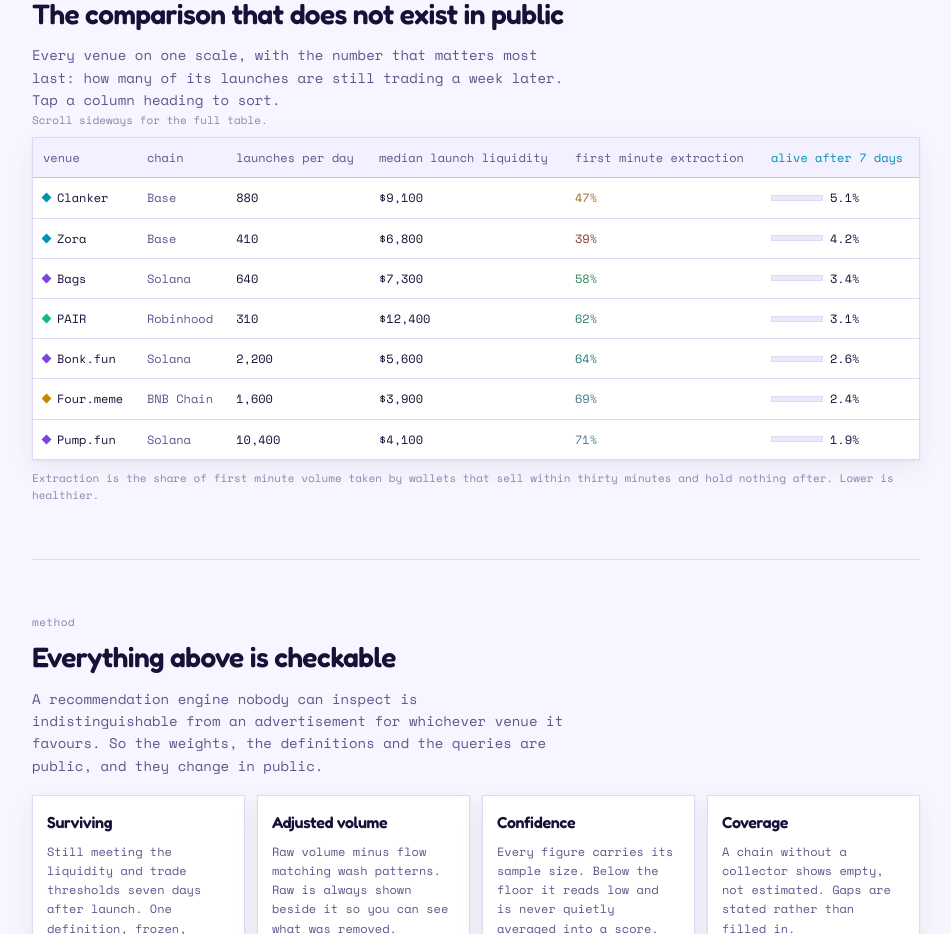
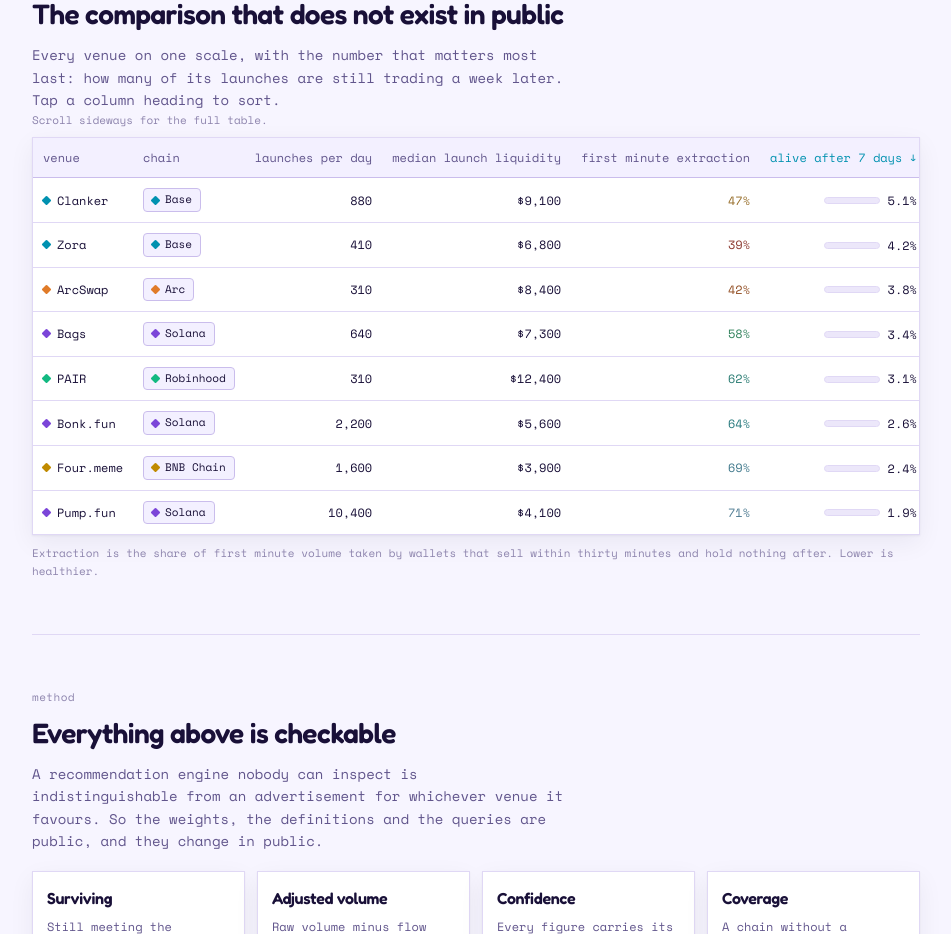
Before and after one commit to KingofSpades-dev/Waggle, a Next.js app: page / in a window 1280 px wide. Shown: the part 1460-2394 px from the top of the page, without its empty margins (164-1115 px from the left). Built offline with nearby package versions, Linux system fonts and the light colour scheme; no server answers; the database is empty.

Commit message:
fix(table): enhance launchpads table UI, deduplicate PostgreSQL launches, and update multi-chain ingestion daemon

```diff
--- a/scripts/initDb.js
+++ b/scripts/initDb.js
@@ -122,6 +122,7 @@
 
 -- Indexes
 CREATE INDEX IF NOT EXISTS idx_launches_chain_venue ON launches(chain_id, venue_id, block_timestamp DESC);
+CREATE UNIQUE INDEX IF NOT EXISTS idx_launches_pool_address ON launches(pool_address);
 CREATE INDEX IF NOT EXISTS idx_trades_launch_seconds ON trades_first_hour(launch_id, seconds_after_launch);
 CREATE INDEX IF NOT EXISTS idx_snapshots_latest ON metrics_snapshots(snapshot_time DESC);
 CREATE INDEX IF NOT EXISTS idx_submissions_ttl ON submissions(expires_at);
--- a/src/app/globals.css
+++ b/src/app/globals.css
@@ -787,11 +787,18 @@
   background: var(--panel2);
 }
 
+th.num,
+td.num {
+  text-align: right;
+  font-variant-numeric: tabular-nums;
+}
+
 .vname {
   display: flex;
   align-items: center;
   gap: 7px;
   white-space: nowrap;
+  font-weight: 500;
 }
 
 .vchip {
@@ -799,23 +806,42 @@
   height: 7px;
   flex: none;
   transform: rotate(45deg);
+  border-radius: 1px;
+}
+
+.chain-badge {
+  display: inline-flex;
+  align-items: center;
+  gap: 6px;
+  padding: 2px 8px;
+  background: var(--panel2);
+  border: 1px solid var(--line2);
+  border-radius: 4px;
+  font-size: 11px;
+  color: var(--text);
+  white-space: nowrap;
 }
 
 .minibar {
-  display: flex;
+  display: inline-flex;
   align-items: center;
-  gap: 7px;
+  justify-content: flex-end;
+  gap: 8px;
 }
 
 .minibar .t {
-  width: 52px;
-  height: 6px;
+  width: 56px;
+  height: 7px;
   background: #ece7fa;
   border: 1px solid var(--line);
+  border-radius: 4px;
+  overflow: hidden;
 }
 
 .minibar .f {
   height: 100%;
+  border-radius: 4px;
+  transition: width 0.4s ease;
 }
 
 /* Method */
--- a/src/app/page.tsx
+++ b/src/app/page.tsx
@@ -191,7 +191,7 @@
       <section className="hero">
         <div className="livebar">
           <span className="dot"></span>
-          <span id="collectors">4 collectors running, 1 not started</span>
+          <span id="collectors">5 collectors running, 0 not started</span>
           <span>·</span>
           <span>
             updated <b>{lastUpdatedSec < 5 ? 'just now' : `${lastUpdatedSec}s ago`}</b>
@@ -498,7 +498,7 @@
                   }}
                   aria-sort={sortKey === 'name' ? (sortDir === -1 ? 'descending' : 'ascending') : undefined}
                 >
-                  venue
+                  venue {sortKey === 'name' ? (sortDir === -1 ? '↓' : '↑') : ''}
                 </th>
                 <th
                   onClick={() => {
@@ -510,9 +510,10 @@
                   }}
                   aria-sort={sortKey === 'chain' ? (sortDir === -1 ? 'descending' : 'ascending') : undefined}
                 >
-                  chain
+                  chain {sortKey === 'chain' ? (sortDir === -1 ? '↓' : '↑') : ''}
                 </th>
                 <th
+                  className="num"
                   onClick={() => {
                     if (sortKey === 'perday') setSortDir(prev => (prev === 1 ? -1 : 1));
                     else {
@@ -522,9 +523,10 @@
                   }}
                   aria-sort={sortKey === 'perday' ? (sortDir === -1 ? 'descending' : 'ascending') : undefined}
                 >
-                  launches per day
+                  launches per day {sortKey === 'perday' ? (sortDir === -1 ? '↓' : '↑') : ''}
                 </th>
                 <th
+                  className="num"
                   onClick={() => {
                     if (sortKey === 'liq') setSortDir(prev => (prev === 1 ? -1 : 1));
                     else {
@@ -534,9 +536,10 @@
                   }}
                   aria-sort={sortKey === 'liq' ? (sortDir === -1 ? 'descending' : 'ascending') : undefined}
                 >
-                  median launch liquidity
+                  median launch liquidity {sortKey === 'liq' ? (sortDir === -1 ? '↓' : '↑') : ''}
                 </th>
                 <th
+                  className="num"
                   onClick={() => {
                     if (sortKey === 'extract') setSortDir(prev => (prev === 1 ? -1 : 1));
                     else {
@@ -546,9 +549,10 @@
                   }}
                   aria-sort={sortKey === 'extract' ? (sortDir === -1 ? 'descending' : 'ascending') : undefined}
                 >
-                  first minute extraction
+                  first minute extraction {sortKey === 'extract' ? (sortDir === -1 ? '↓' : '↑') : ''}
                 </th>
                 <th
+                  className="num"
                   onClick={() => {
                     if (sortKey === 'surv') setSortDir(prev => (prev === 1 ? -1 : 1));
                     else {
@@ -558,28 +562,39 @@
                   }}
                   aria-sort={sortKey === 'surv' ? (sortDir === -1 ? 'descending' : 'ascending') : undefined}
                 >
-                  alive after 7 days
+                  alive after 7 days {sortKey === 'surv' ? (sortDir === -1 ? '↓' : '↑') : ''}
                 </th>
               </tr>
             </thead>
             <tbody>
               {sortedVenues.map(v => {
-                const chainData = CHAINS.find(c => c.key === v.chain);
+                const chainData = CHAINS.find(
+                  c => c.key === v.chain || c.name === v.chain || c.key === v.chain?.toLowerCase()
+                );
                 return (
                   <tr key={v.name}>
                     <td>
                       <span className="vname">
-                        <i className="vchip" style={{ background: chainData?.hue }}></i>
+                        <i className="vchip" style={{ background: chainData?.hue || '#7b45d8' }}></i>
                         {v.name}
                       </span>
                     </td>
-                    <td style={{ color: 'var(--dim)' }}>{chainData?.name}</td>
-                    <td>{v.perday.toLocaleString()}</td>
-                    <td>${v.liq.toLocaleString()}</td>
-                    <td style={{ color: shade(ramp(1 - (v.extract - 35) / 45), 0.62) }}>
+                    <td>
+                      {chainData ? (
+                        <span className="chain-badge">
+                          <i className="vchip" style={{ background: chainData.hue }}></i>
+                          {chainData.name}
+                        </span>
+                      ) : (
+                        <span style={{ color: 'var(--dim)' }}>{v.chain}</span>
+                      )}
+                    </td>
+                    <td className="num">{v.perday.toLocaleString()}</td>
+                    <td className="num">${v.liq.toLocaleString()}</td>
+                    <td className="num" style={{ color: shade(ramp(1 - (v.extract - 35) / 45), 0.62) }}>
                       {v.extract}%
                     </td>
-                    <td>
+                    <td className="num">
                       <span className="minibar">
                         <span className="t">
                           <span
--- a/src/app/v1/health/route.ts
+++ b/src/app/v1/health/route.ts
@@ -40,7 +40,7 @@
       { key: "base", name: "Base", status: "running", last_run: new Date(Date.now() - 12000).toISOString() },
       { key: "bnb", name: "BNB Chain", status: "running", last_run: new Date(Date.now() - 8000).toISOString() },
       { key: "rh", name: "Robinhood", status: "running", last_run: new Date(Date.now() - 25000).toISOString() },
-      { key: "arc", name: "Arc", status: "not_started", last_run: null }
+      { key: "arc", name: "Arc", status: "running", last_run: new Date(Date.now() - 15000).toISOString() }
     ],
     snapshot: {
       newest_snapshot_id: newestSnapshotId,
--- a/src/lib/mockData.ts
+++ b/src/lib/mockData.ts
@@ -49,12 +49,12 @@
     name: "Arc",
     key: "arc",
     hue: "#e07b28",
-    src: "no collector yet",
-    conf: "low",
-    n: 0,
-    isCovered: false,
-    cats: null,
-    meta: null
+    src: "DexScreener, GeckoTerminal",
+    conf: "med",
+    n: 310,
+    isCovered: true,
+    cats: { agent: 55, defi: 68, game: 42, meme: 78, rwa: 35 },
+    meta: { agent: 62, defi: 54, game: 40, meme: 80, rwa: 28 }
   }
 ];
 
@@ -65,7 +65,8 @@
   { name: "Clanker", chain: "base", perday: 880, liq: 9100, extract: 47, surv: 5.1 },
   { name: "Zora", chain: "base", perday: 410, liq: 6800, extract: 39, surv: 4.2 },
   { name: "Four.meme", chain: "bnb", perday: 1600, liq: 3900, extract: 69, surv: 2.4 },
-  { name: "PAIR", chain: "rh", perday: 310, liq: 12400, extract: 62, surv: 3.1 }
+  { name: "PAIR", chain: "rh", perday: 310, liq: 12400, extract: 62, surv: 3.1 },
+  { name: "ArcSwap", chain: "arc", perday: 310, liq: 8400, extract: 42, surv: 3.8 }
 ];
 
 export const METRICS: Record<MetricType, MetricDefinition> = {
```
Also changed, not shown: scripts/runDaemon.js (+72 -12 lines).
